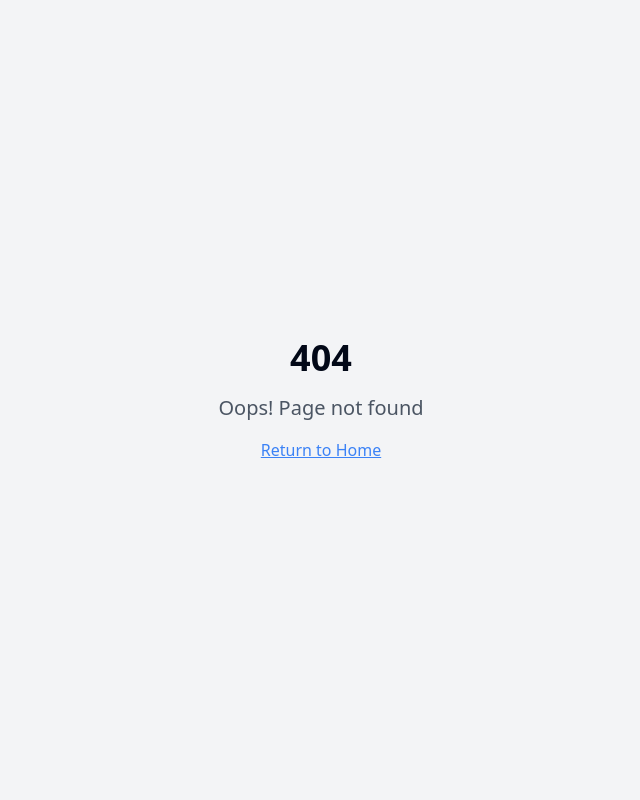
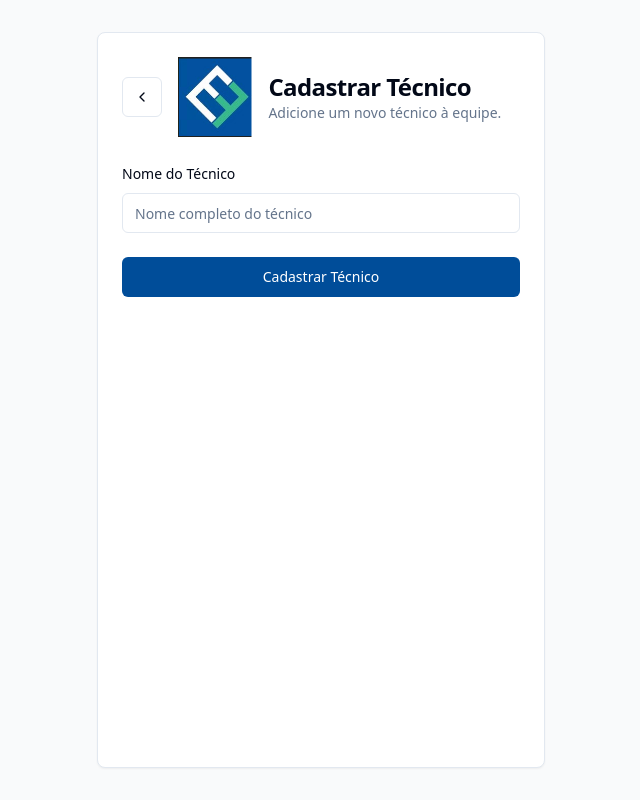
Before and after one commit to Caudior/ABERTURA-DE-OS, a React (Vite) app: page /register-technician in a window 1280 px wide. Before the commit this address had no page. Shown: the whole page, without its empty margins (319-959 px from the left). Built offline with nearby package versions, Linux system fonts and the light colour scheme; sample sign-in values are in the browser's storage.

Commit message:
[dyad] Criando uma página de cadastro de técnicos, um novo contexto para gerenciar técnicos e integrando-o às páginas de detalhes e inicial. - wrote 5 file(s)

```diff
--- a/src/App.tsx
+++ b/src/App.tsx
@@ -1,18 +1,19 @@
 import { Toaster } from "@/components/ui/toaster";
 import { Toaster as Sonner } from "@/components/ui/sonner";
-// import { TooltipProvider } from "@/components/ui/tooltip"; // Removido temporariamente
 import { QueryClient, QueryClientProvider } from "@tanstack/react-query";
 import { BrowserRouter, Routes, Route } from "react-router-dom";
 import Index from "./pages/Index";
 import NotFound from "./pages/NotFound";
 import { AuthProvider } from "@/contexts/AuthContext";
 import { ServiceOrderProvider } from "@/contexts/ServiceOrderContext";
+import { TechnicianProvider } from "@/contexts/TechnicianContext"; // Importar o TechnicianProvider
 import LoginPage from "./pages/LoginPage";
 import SignupPage from "./pages/SignupPage";
 import ServiceOrderPage from "./pages/ServiceOrderPage";
 import NewServiceOrderPage from "./pages/NewServiceOrderPage";
 import ServiceOrderDetailPage from "./pages/ServiceOrderDetailPage";
-import TechnicianDashboardPage from "./pages/TechnicianDashboardPage"; // Importar a nova página
+import TechnicianDashboardPage from "./pages/TechnicianDashboardPage";
+import TechnicianRegistrationPage from "./pages/TechnicianRegistrationPage"; // Importar a nova página
 
 const queryClient = new QueryClient();
 
@@ -23,8 +24,8 @@ const App = () => (
       <Sonner />
       <BrowserRouter>
         <AuthProvider>
+          <TechnicianProvider> {/* Envolver com TechnicianProvider */}
             <ServiceOrderProvider>
-            {/* TooltipProvider removido temporariamente para depuração */}
               <Routes>
                 <Route path="/" element={<Index />} />
                 <Route path="/login" element={<LoginPage />} />
@@ -32,11 +33,13 @@ const App = () => (
                 <Route path="/service-orders" element={<ServiceOrderPage />} />
                 <Route path="/service-orders/new" element={<NewServiceOrderPage />} />
                 <Route path="/service-orders/:id" element={<ServiceOrderDetailPage />} />
-              <Route path="/technician-dashboard" element={<TechnicianDashboardPage />} /> {/* Nova rota para o painel do técnico */}
+                <Route path="/technician-dashboard" element={<TechnicianDashboardPage />} />
+                <Route path="/register-technician" element={<TechnicianRegistrationPage />} /> {/* Nova rota */}
                 {/* ADD ALL CUSTOM ROUTES ABOVE THE CATCH-ALL "*" ROUTE */}
                 <Route path="*" element={<NotFound />} />
               </Routes>
             </ServiceOrderProvider>
+          </TechnicianProvider>
         </AuthProvider>
       </BrowserRouter>
     </>
--- /dev/null
+++ b/src/contexts/TechnicianContext.tsx
@@ -0,0 +1,49 @@
+import React, { createContext, useContext, useState, ReactNode } from 'react';
+import { showSuccess, showError } from '@/utils/toast';
+
+export interface Technician {
+  id: string;
+  name: string;
+}
+
+interface TechnicianContextType {
+  technicians: Technician[];
+  addTechnician: (name: string) => void;
+}
+
+const TechnicianContext = createContext<TechnicianContextType | undefined>(undefined);
+
+const initialTechnicians: Technician[] = [
+  { id: 'tech1', name: 'Técnico A' },
+  { id: 'tech2', name: 'Técnico B' },
+  { id: 'tech3', name: 'Técnico C' },
+];
+
+export const TechnicianProvider: React.FC<{ children: ReactNode }> = ({ children }) => {
+  const [technicians, setTechnicians] = useState<Technician[]>(initialTechnicians);
+
+  const addTechnician = (name: string) => {
+    if (technicians.some(tech => tech.name.toLowerCase() === name.toLowerCase())) {
+      showError(`O técnico "${name}" já existe.`);
+      return;
+    }
+    const newId = `tech${technicians.length + 1}`;
+    const newTechnician: Technician = { id: newId, name };
+    setTechnicians((prevTechs) => [...prevTechs, newTechnician]);
+    showSuccess(`Técnico "${name}" cadastrado com sucesso!`);
+  };
+
+  return (
+    <TechnicianContext.Provider value={{ technicians, addTechnician }}>
+      {children}
+    </TechnicianContext.Provider>
+  );
+};
+
+export const useTechnicians = () => {
+  const context = useContext(TechnicianContext);
+  if (context === undefined) {
+    throw new Error('useTechnicians must be used within a TechnicianProvider');
+  }
+  return context;
+};
--- a/src/pages/Index.tsx
+++ b/src/pages/Index.tsx
@@ -6,7 +6,7 @@ import { useNavigate, Link } from "react-router-dom";
 import { Button } from "@/components/ui/button";
 
 const Index = () => {
-  const { session, loading, username } = useAuth(); // Obter o username
+  const { session, loading, username } = useAuth();
   const navigate = useNavigate();
 
   useEffect(() => {
@@ -24,7 +24,7 @@ const Index = () => {
   }
 
   if (!session) {
-    return null; // Will redirect to login
+    return null;
   }
 
   return (
@@ -46,13 +46,18 @@ const Index = () => {
               Ver Ordens de Serviço
             </Button>
           </Link>
-          {username && ( // Mostrar o botão apenas se houver um username logado
+          {username && (
             <Link to="/technician-dashboard">
               <Button variant="secondary">
                 Minhas Ordens ({username})
               </Button>
             </Link>
           )}
+          <Link to="/register-technician"> {/* Novo botão para cadastro de técnico */}
+            <Button variant="outline">
+              Cadastrar Técnico
+            </Button>
+          </Link>
         </div>
       </div>
       <MadeWithDyad />
--- a/src/pages/ServiceOrderDetailPage.tsx
+++ b/src/pages/ServiceOrderDetailPage.tsx
@@ -4,6 +4,7 @@ import React, { useEffect, useState } from 'react';
 import { useParams, useNavigate, Link } from 'react-router-dom';
 import { useAuth } from '@/contexts/AuthContext';
 import { useServiceOrders, ServiceOrder } from '@/contexts/ServiceOrderContext';
+import { useTechnicians } from '@/contexts/TechnicianContext'; // Importar o novo hook
 import { Button } from '@/components/ui/button';
 import { Card, CardContent, CardHeader, CardTitle, CardDescription } from '@/components/ui/card';
 import { ChevronLeft } from 'lucide-react';
@@ -16,13 +17,12 @@ import {
 } from "@/components/ui/select";
 import { showSuccess, showError } from '@/utils/toast';
 
-const technicians = ['Técnico A', 'Técnico B', 'Técnico C']; // Lista de técnicos disponíveis
-
 const ServiceOrderDetailPage: React.FC = () => {
   const { id } = useParams<{ id: string }>();
   const navigate = useNavigate();
   const { session, loading: authLoading } = useAuth();
   const { serviceOrders, updateServiceOrderStatus, assignTechnician } = useServiceOrders();
+  const { technicians } = useTechnicians(); // Usar o hook para obter a lista de técnicos
   const [order, setOrder] = useState<ServiceOrder | undefined>(undefined);
   const [currentStatus, setCurrentStatus] = useState<ServiceOrder['status'] | undefined>(undefined);
   const [selectedTechnician, setSelectedTechnician] = useState<string | undefined>(undefined);
@@ -174,8 +174,8 @@ const ServiceOrderDetailPage: React.FC = () => {
                 </SelectTrigger>
                 <SelectContent>
                   {technicians.map((tech) => (
-                    <SelectItem key={tech} value={tech}>
-                      {tech}
+                    <SelectItem key={tech.id} value={tech.name}>
+                      {tech.name}
                     </SelectItem>
                   ))}
                 </SelectContent>
--- /dev/null
+++ b/src/pages/TechnicianRegistrationPage.tsx
@@ -0,0 +1,100 @@
+"use client";
+
+import React, { useState, useEffect } from 'react';
+import { useNavigate } from 'react-router-dom';
+import { Button } from '@/components/ui/button';
+import { Input } from '@/components/ui/input';
+import { Label } from '@/components/ui/label';
+import { Card, CardContent, CardHeader, CardTitle, CardDescription } from '@/components/ui/card';
+import { ChevronLeft } from 'lucide-react';
+import { useAuth } from '@/contexts/AuthContext';
+import { useTechnicians } from '@/contexts/TechnicianContext';
+import { showError } from '@/utils/toast';
+import Logo from '@/components/Logo';
+
+const TechnicianRegistrationPage: React.FC = () => {
+  const navigate = useNavigate();
+  const { session, loading: authLoading } = useAuth();
+  const { addTechnician } = useTechnicians();
+  const [technicianName, setTechnicianName] = useState('');
+  const [loading, setLoading] = useState(false);
+
+  useEffect(() => {
+    if (!authLoading && !session) {
+      navigate("/login");
+    }
+  }, [session, authLoading, navigate]);
+
+  const handleSubmit = async (e: React.FormEvent) => {
+    e.preventDefault();
+    setLoading(true);
+    if (!technicianName.trim()) {
+      showError('Por favor, insira o nome do técnico.');
+      setLoading(false);
+      return;
+    }
+
+    try {
+      addTechnician(technicianName.trim());
+      setTechnicianName(''); // Limpar o campo após o cadastro
+      await new Promise(resolve => setTimeout(resolve, 500)); // Simular atraso de rede
+      navigate('/service-orders'); // Redirecionar para a lista de OS após o cadastro
+    } catch (error) {
+      console.error('Error adding technician:', error);
+    } finally {
+      setLoading(false);
+    }
+  };
+
+  if (authLoading) {
+    return (
+      <div className="min-h-screen flex items-center justify-center bg-gray-100 dark:bg-gray-900">
+        <p className="text-gray-700 dark:text-gray-300">Carregando...</p>
+      </div>
+    );
+  }
+
+  if (!session) {
+    return null;
+  }
+
+  return (
+    <div className="min-h-screen bg-gray-50 dark:bg-gray-950 p-4 sm:p-6 lg:p-8 flex justify-center">
+      <Card className="w-full max-w-md">
+        <CardHeader>
+          <div className="flex items-center gap-4">
+            <Button variant="outline" size="icon" onClick={() => navigate('/')}>
+              <ChevronLeft className="h-4 w-4" />
+            </Button>
+            <Logo />
+            <div>
+              <CardTitle className="text-2xl font-bold">Cadastrar Técnico</CardTitle>
+              <CardDescription>Adicione um novo técnico à equipe.</CardDescription>
+            </div>
+          </div>
+        </CardHeader>
+        <CardContent>
+          <form onSubmit={handleSubmit} className="space-y-6">
+            <div className="space-y-2">
+              <Label htmlFor="technicianName">Nome do Técnico</Label>
+              <Input
+                id="technicianName"
+                type="text"
+                placeholder="Nome completo do técnico"
+                value={technicianName}
+                onChange={(e) => setTechnicianName(e.target.value)}
+                required
+                disabled={loading}
+              />
+            </div>
+            <Button type="submit" className="w-full" disabled={loading}>
+              {loading ? 'Cadastrando...' : 'Cadastrar Técnico'}
+            </Button>
+          </form>
+        </CardContent>
+      </Card>
+    </div>
+  );
+};
+
+export default TechnicianRegistrationPage;
```
Lines whose indentation alone changed are shown as unchanged.
